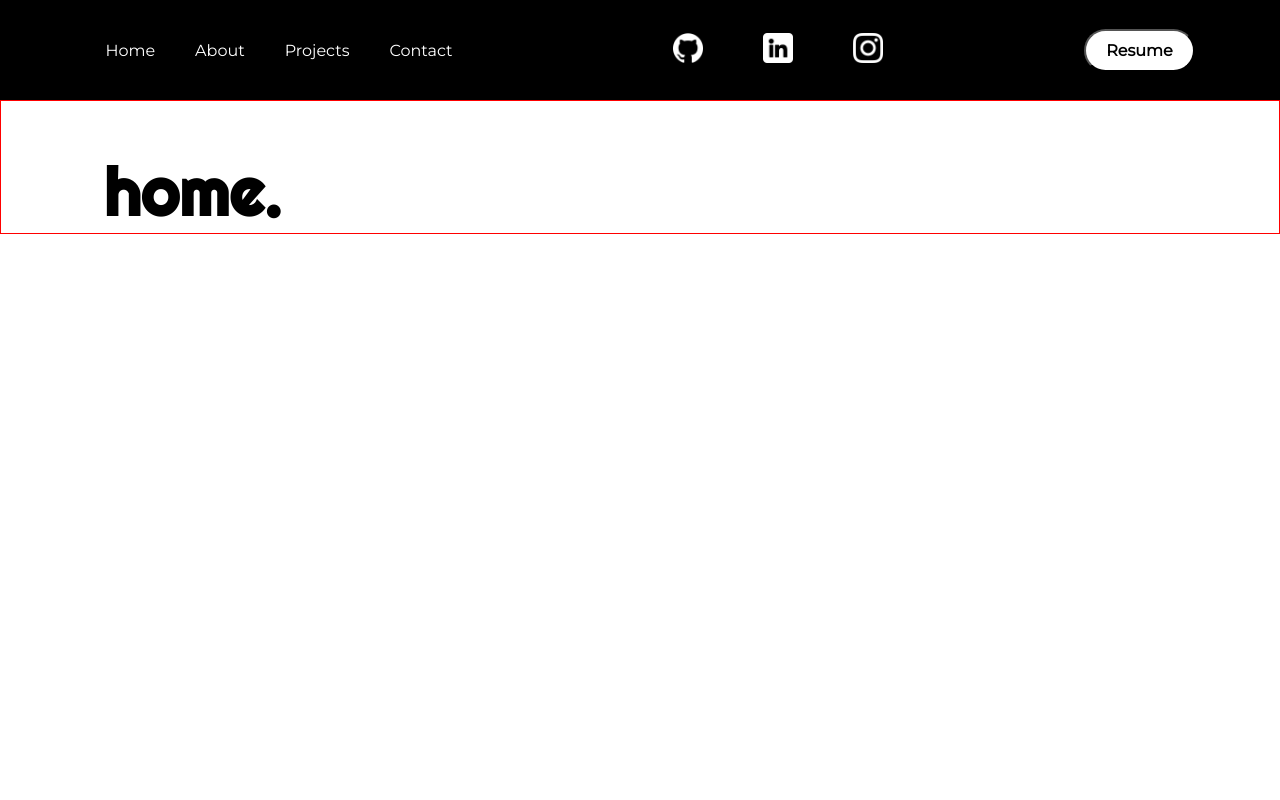
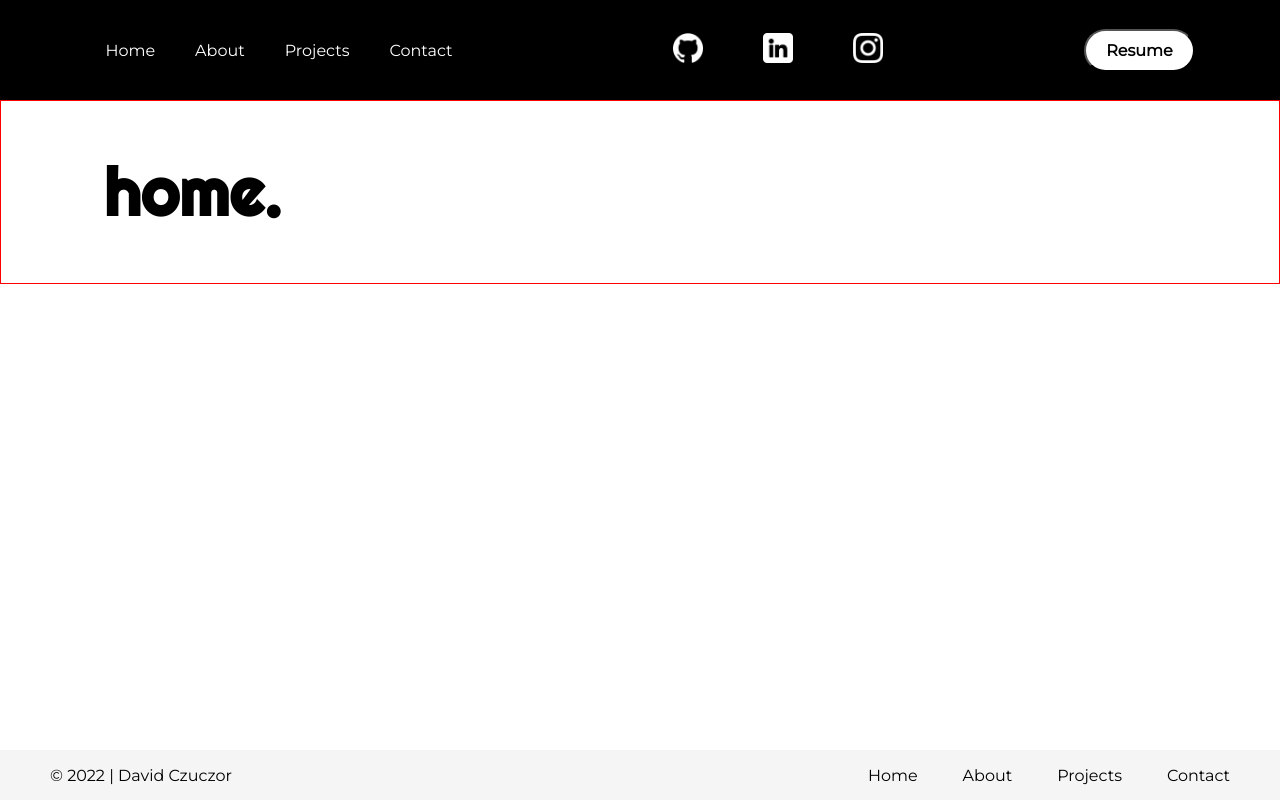
Before and after one commit to d-username/Portfolio-Website, a React (Create React App) app: page / in a window 1280 px wide. Built offline with nearby package versions, Linux system fonts and the light colour scheme.

Commit message:
added footer

```diff
--- a/src/App.css
+++ b/src/App.css
@@ -32,6 +32,11 @@ input {
 a {
   text-decoration: none;
   color: inherit;
+}
+
+.App {
+  position: relative;
+  min-height: 100vh;
 }
 
 ul {
@@ -72,7 +77,8 @@ p {
   margin: 0 auto;
   padding: 0 8%;
   border: 1px solid red;
-  padding-top: 50px
+  padding-top: 50px;
+  padding-bottom: 50px
 }
 
 #about {
@@ -180,8 +186,7 @@ form input::placeholder {
   grid-template-columns: repeat(3, minmax(200px, 350px));
   justify-content: center;
   gap: 15px;
-  padding-top: 40px;
-
+  padding: 40px 0px;
 }
 
 .project-card {
--- a/src/App.js
+++ b/src/App.js
@@ -6,6 +6,7 @@ import { Projects } from './pages/Projects';
 import { Contact } from './pages/Contact';
 import { Navbar } from './components/Navbar';
 import { Resume } from './pages/Resume';
+import { Footer } from './components/Footer';
 
 function App() {
   return (
@@ -18,6 +19,7 @@ function App() {
         <Route path='/contact' element={<Contact />} />
         <Route path='/resume' element={<Resume />} />
       </Routes>
+      <Footer />
     </div>
   );
 }
--- /dev/null
+++ b/src/components/Footer.jsx
@@ -0,0 +1,24 @@
+import { NavLink } from 'react-router-dom';
+import './footer.css';
+
+export function Footer() {
+  return (
+    <footer>
+      © 2022 | David Czuczor
+      <ul id='footer-ul'>
+        <li>
+          <NavLink to='/'>Home</NavLink>
+        </li>
+        <li>
+          <NavLink to='/about'>About</NavLink>
+        </li>
+        <li>
+          <NavLink to='/projects'>Projects</NavLink>
+        </li>
+        <li>
+          <NavLink to='/contact'>Contact</NavLink>
+        </li>
+      </ul>
+    </footer>
+  );
+}
--- /dev/null
+++ b/src/components/footer.css
@@ -0,0 +1,19 @@
+footer {
+    background-color: #F5F5F5;
+    height: 80px;
+    display: flex;
+    align-items: center;
+    justify-content: space-between;
+    padding: 0px 50px;
+    font-family: 'Montserrat', sans-serif;
+
+    position: absolute;
+    bottom: 0;
+    width: 100%;
+    height: 50px
+}
+
+#footer-ul {
+    display: flex;
+    gap: 45px;
+}
```
